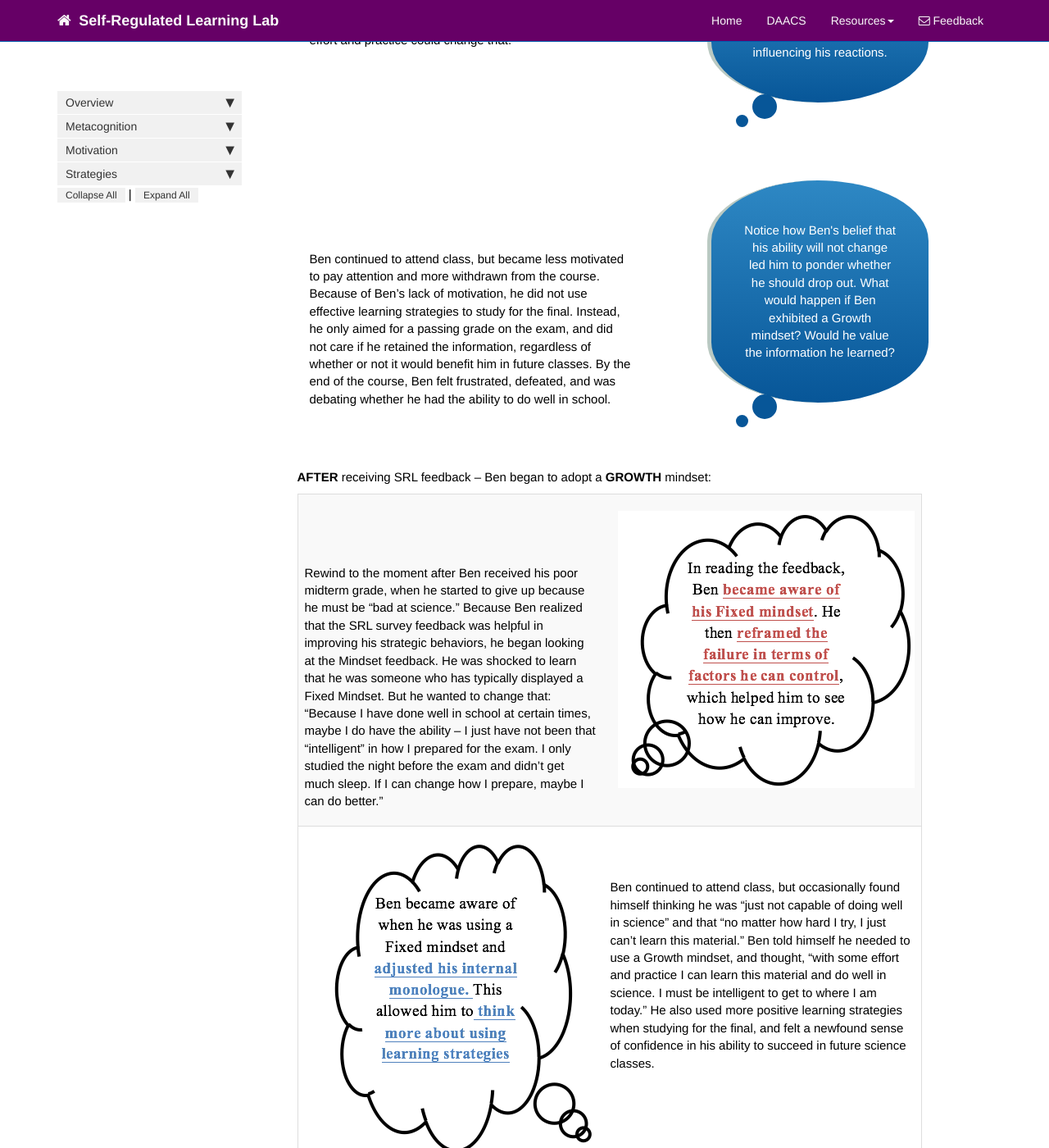
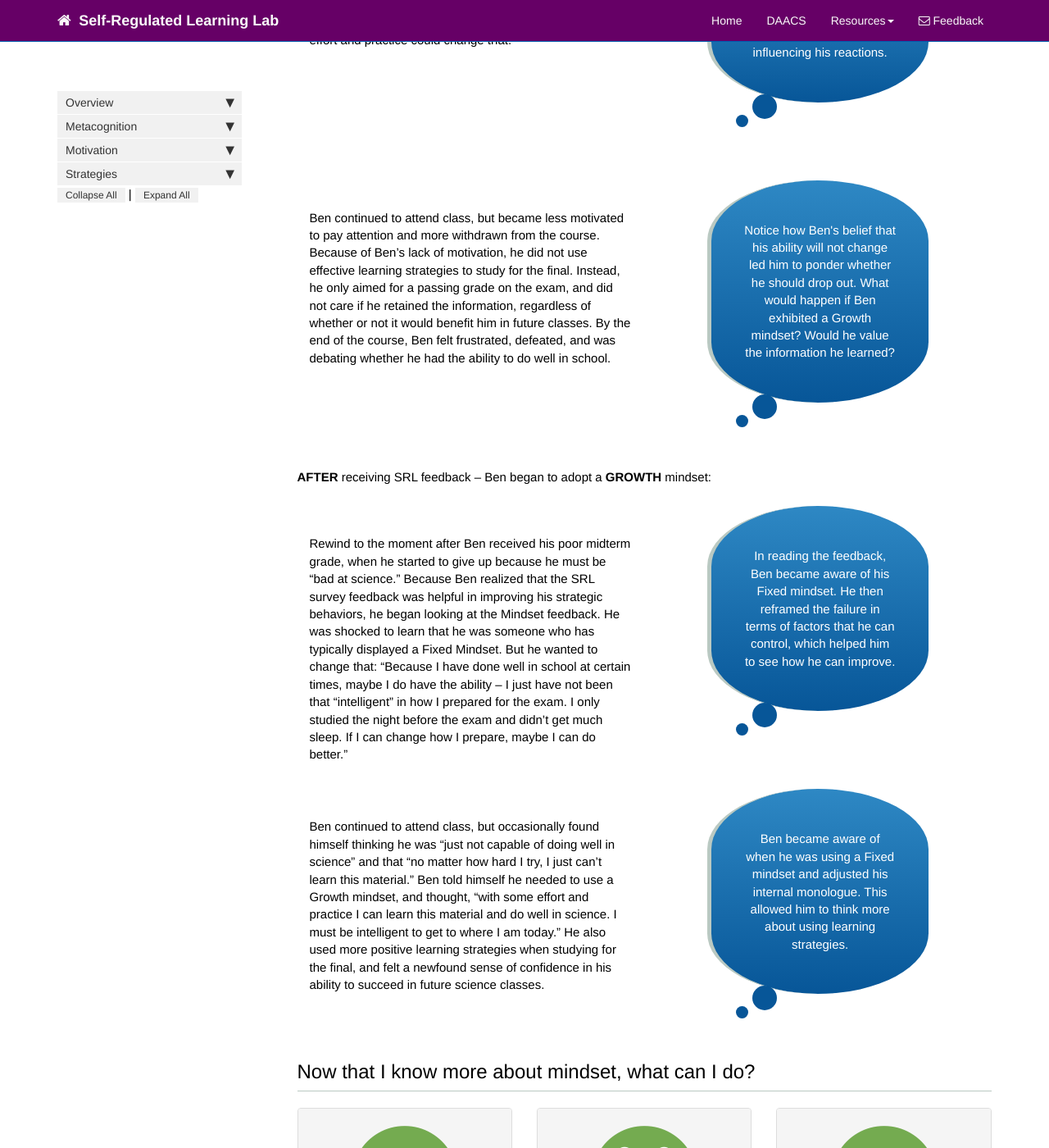
Before and after one commit to dfranklin02/SRL, a Jekyll site: the page built from docs/pages/motivation/mindset_profile.md, in a window 1280 px wide and 1400 px high, scrolled down 806 px. Shown: the whole window at 82% size. Built offline with Jekyll 4.4.1, drawn with Linux system fonts in a browser that asks for light colours; nearby versions of some CDN libraries; comment, search, counter and statistics services are not loaded; some of the changed text lies outside the part shown.

Commit message:
Update mindset_profile.md

```diff
--- a/docs/pages/motivation/mindset_profile.md
+++ b/docs/pages/motivation/mindset_profile.md
@@ -28,14 +28,12 @@ Ben recently took his midterm exam in his science class; he thought the exam was
 </div><div class="col-md-6"><blockquote class="oval-thought">
 Ben responds to his poor grade with a Fixed mindset. Think about how things might change for Ben if he adjusted his internal monologue to reflect a growth mindset.
 </blockquote></div>
-
 <div class="col-md-6" style="margin-top: 50px"> <!-- Adjust the margin-top until the text displays where you want -->
 Ben decided he did not have the knowledge or ability to do well on the upcoming final, and thought that no amount of effort and practice could change that.
 </div><div class="col-md-6"><blockquote class="oval-thought">
 Ben should be aware that his Fixed mindset is influencing his reactions.
 </blockquote></div>
-
-<div class="col-md-6" style="margin-top: 100px"> <!-- Adjust the margin-top until the text displays where you want -->
+<div class="col-md-6" style="margin-top: 50px"> <!-- Adjust the margin-top until the text displays where you want -->
 Ben continued to attend class, but became less motivated to pay attention and more withdrawn from the course. Because of Ben’s lack of motivation, he did not use effective learning strategies to study for the final. Instead, he only aimed for a passing grade on the exam, and did not care if he retained the information, regardless of whether or not it would benefit him in future classes. By the end of the course, Ben felt frustrated, defeated, and was debating whether he had the ability to do well in school.
 </div><div class="col-md-6"><blockquote class="oval-thought">
 Notice how Ben's belief that his ability will not change led him to ponder whether he should drop out. What would happen if Ben exhibited a Growth mindset? Would he value the information he learned?
@@ -45,55 +43,16 @@ Notice how Ben's belief that his ability will not change led him to ponder wheth
 
  **AFTER** receiving SRL feedback – Ben began to adopt a **GROWTH** mindset:
 
- <table>
-   <tr>
-      <td>
-         <br>
-         <br>
-         <br>
-         <p>Rewind to the moment after Ben received his poor midterm grade, when he started to give up because he must be “bad at science.” Because Ben realized that the SRL survey feedback was helpful in improving his strategic behaviors, he began looking at the Mindset feedback. He was shocked to learn that he was someone who has typically displayed a Fixed Mindset. But he wanted to change that: “Because I have done well in school at certain times, maybe I do have the ability – I just have not been that “intelligent” in how I prepared for the exam.  I only studied the night before the exam and didn’t get much sleep. If I can change how I prepare, maybe I can do better.”  </p>
-      </td>
-      <td>
-         <img src='images/mindsetsee4.png' alt='mindset_profile' />
-      </td>
-   </tr>
-   <tr>
-      <td>
-         <img src='images/mindsetsee5.png' alt='mindset_profile' />
-      </td>
-      <td>
-         <br>
-         <br>
-         <p>Ben continued to attend class, but occasionally found himself thinking he was “just not capable of doing well in science” and that “no matter how hard I try, I just can’t learn this material.” Ben told himself he needed to use a Growth mindset, and thought, “with some effort and practice I can learn this material and do well in science. I must be intelligent to get to where I am today.” He also used more positive learning strategies when studying for the final, and felt a newfound sense of confidence in his ability to succeed in future science classes. </p>
-      </td>
-   </tr>
- </table>
+ <div class="col-md-6" style="margin-top: 50px"> <!-- Adjust the margin-top until the text displays where you want -->
+Rewind to the moment after Ben received his poor midterm grade, when he started to give up because he must be “bad at science.” Because Ben realized that the SRL survey feedback was helpful in improving his strategic behaviors, he began looking at the Mindset feedback. He was shocked to learn that he was someone who has typically displayed a Fixed Mindset. But he wanted to change that: “Because I have done well in school at certain times, maybe I do have the ability – I just have not been that “intelligent” in how I prepared for the exam.  I only studied the night before the exam and didn’t get much sleep. If I can change how I prepare, maybe I can do better.”
+</div><div class="col-md-6"><blockquote class="oval-thought">
+In reading the feedback, Ben became aware of his Fixed mindset. He then reframed the failure in terms of factors that he can control, which helped him to see how he can improve.
+</blockquote></div>
 
+ <div class="col-md-6" style="margin-top: 50px"> <!-- Adjust the margin-top until the text displays where you want -->
+Ben continued to attend class, but occasionally found himself thinking he was “just not capable of doing well in science” and that “no matter how hard I try, I just can’t learn this material.” Ben told himself he needed to use a Growth mindset, and thought, “with some effort and practice I can learn this material and do well in science. I must be intelligent to get to where I am today.” He also used more positive learning strategies when studying for the final, and felt a newfound sense of confidence in his ability to succeed in future science classes.
+</div><div class="col-md-6"><blockquote class="oval-thought">
+Ben became aware of when he was using a Fixed mindset and adjusted his internal monologue. This allowed him to think more about using learning strategies.
+</blockquote></div>
 
  {% include footers/mindset_footer.html %}
-
-
-
-<style>
-img {
-    float: right;
-       margin: 0px 0px 15px 0px
-}
-</style>
-
-<p><img img src='images/mindsetsee1.png' width="100px" height="50px" alt='mindset_profile'/>
-<br>
-<br>
-<br>
-<br>
-<br>
-Ben recently took his midterm exam in his science class; he thought the exam was challenging but that he did alright. When Ben received a very poor grade on the midterm, he was quick to label himself as “bad at science” and “a failure.”
-</p>
-<br>
-<br>
-<br>
-<p><img src='images/mindsetsee2.png' width="100" height="50" alt='mindset_profile' />
-<br>
-<br>
-Ben decided he did not have the knowledge or ability to do well on the upcoming final, and thought that no amount of effort and practice could change that.
-</p>
```
